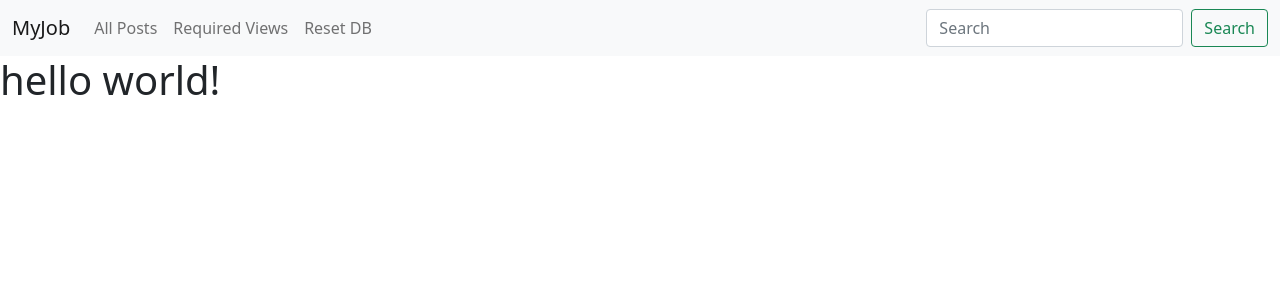
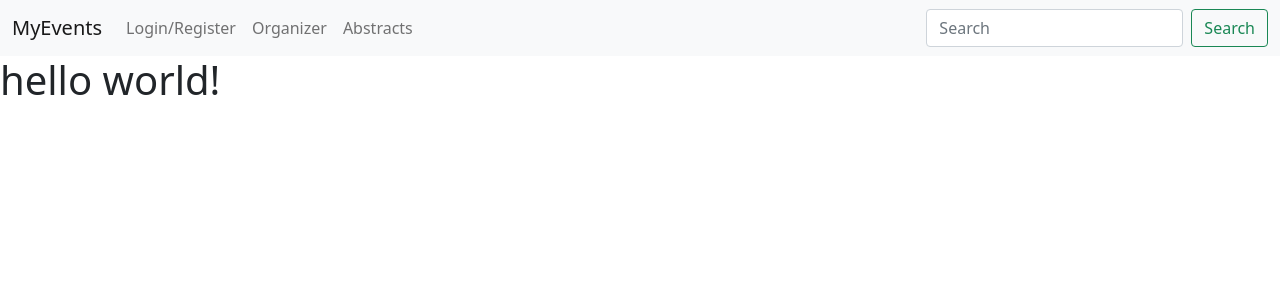
Before and after one commit to jjquan111/CPSC-332-Group-Project, a PHP site: page / in a window 1280 px wide. Shown: the top 300 px of the page. Run offline with PHP 8.4, Linux system fonts and the light colour scheme.

Commit message:
updated base

```diff
--- a/base.php
+++ b/base.php
@@ -2,7 +2,7 @@
 $servername = "localhost";
 $username = "root";
 $password = "";
-$database = "cyber_magicians";
+$database = "332DB";
 $port = 3306;
 
 session_start();
@@ -93,7 +93,7 @@ function printMain($inject) {
     <body class="p-0 m-0">
       <nav class="navbar navbar-expand-sm navbar-light bg-light">
         <div class="container-fluid">
-          <a class="navbar-brand" href="/cs332">MyJob</a>
+          <a class="navbar-brand" href="/CPSC-332-Group-Project/events">MyEvents</a>
         <button class="navbar-toggler" type="button" data-bs-toggle="collapse" data-bs-target="#navbarSupportedContent" aria-controls="navbarSupportedContent" aria-expanded="false" aria-label="Toggle navigation">
           <span class="navbar-toggler-icon"></span>
         </button>
@@ -111,13 +111,13 @@ function printMain($inject) {
           //employeelinks() .
           //employerlinks() .
             '<li class="nav-item">
-              <a class="nav-link" href="/cs332/posts/">All Posts</a>
+              <a class="nav-link" href="/CPSC-332-Group-Project/authentication">Login/Register</a>
             </li>
             <li class="nav-item">
-              <a class="nav-link" href="/cs332/views/">Required Views</a>
+            <a class="nav-link" href="/CPSC-332-Group-Project/organizer">Organizer</a>
             </li>
             <li class="nav-item">
-              <a class="nav-link" href="/cs332/init.php">Reset DB</a>
+            <a class="nav-link" href="/CPSC-332-Group-Project/abstracts">Abstracts</a>
             </li>
             <!--
             <li class="nav-item dropdown">
```
